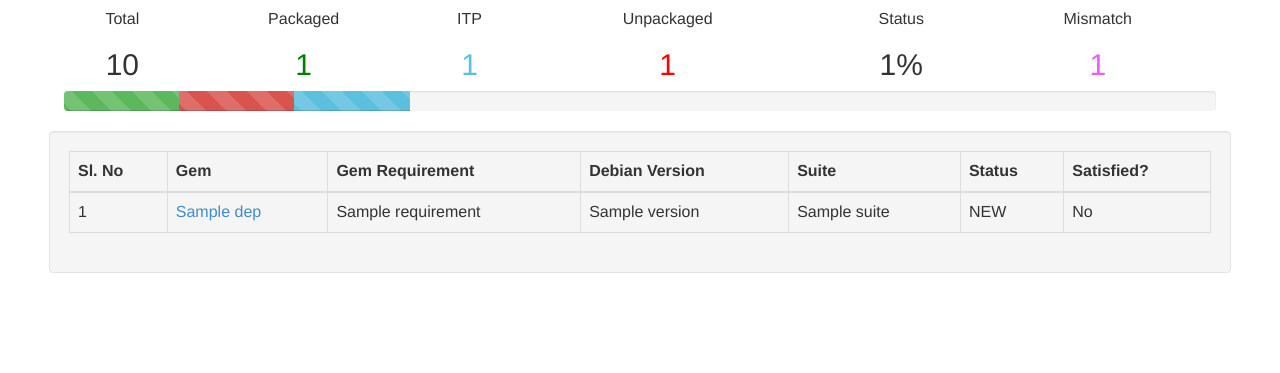
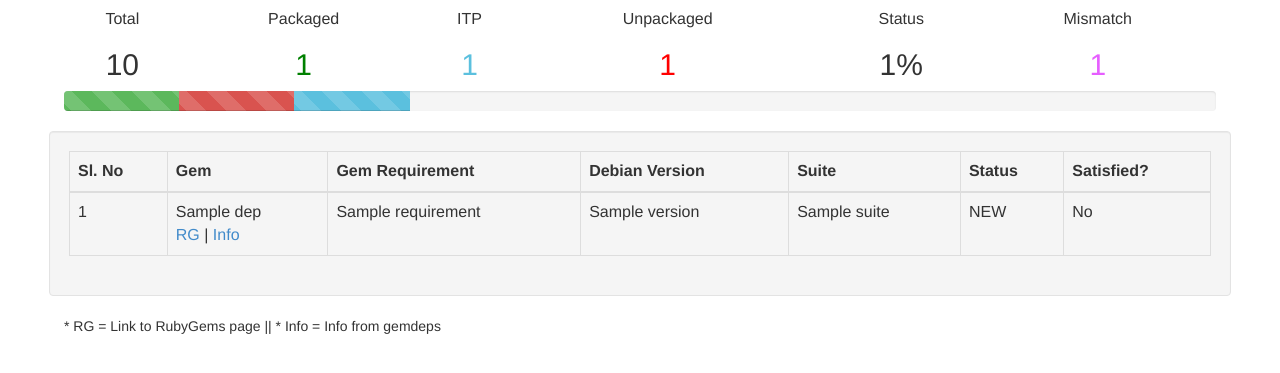
Before and after one commit to balasankarc/gemdeps_service, a Flask app: template gemdeps/templates/status.html in a window 1280 px wide. Shown: the part 143-516 px from the top of the page. Run offline with Flask 2, Linux system fonts and the light colour scheme; the template is opened without the code that fills it: most values are stand-ins (such as "Sample title", 1, 10 or a date in 2020); some libraries are stand-ins or nearby versions.

Commit message:
Add link

```diff
--- a/gemdeps/templates/status.html
+++ b/gemdeps/templates/status.html
@@ -129,7 +129,11 @@ $(function() {
                     <tr class="{{ dep['color'] }}">
                         <td>{{count}}</td>
                         {% set count = count+1 %}
-                        <td><a href="http://rubygems.org/gems/{{ dep['name'] }}">{{dep['name']}}</a></td>
+                        <td>
+                            {{dep['name']}}<br />
+                            <a href="http://rubygems.org/gems/{{ dep['name'] }}">RG</a> |
+                            <a href="/?gemname={{dep['name']}}">Info</a>
+                        </td>
                         <td>{{ dep.requirement }}</td>
                         <td>{{ dep.version }}</td>
                         <td>{{ dep.suite }}</td>
@@ -144,5 +148,6 @@ $(function() {
                     {% endfor %}
                 </table>
             </div>
+            * RG = Link to RubyGems page || * Info = Info from gemdeps
     </body>
 </html>
```
